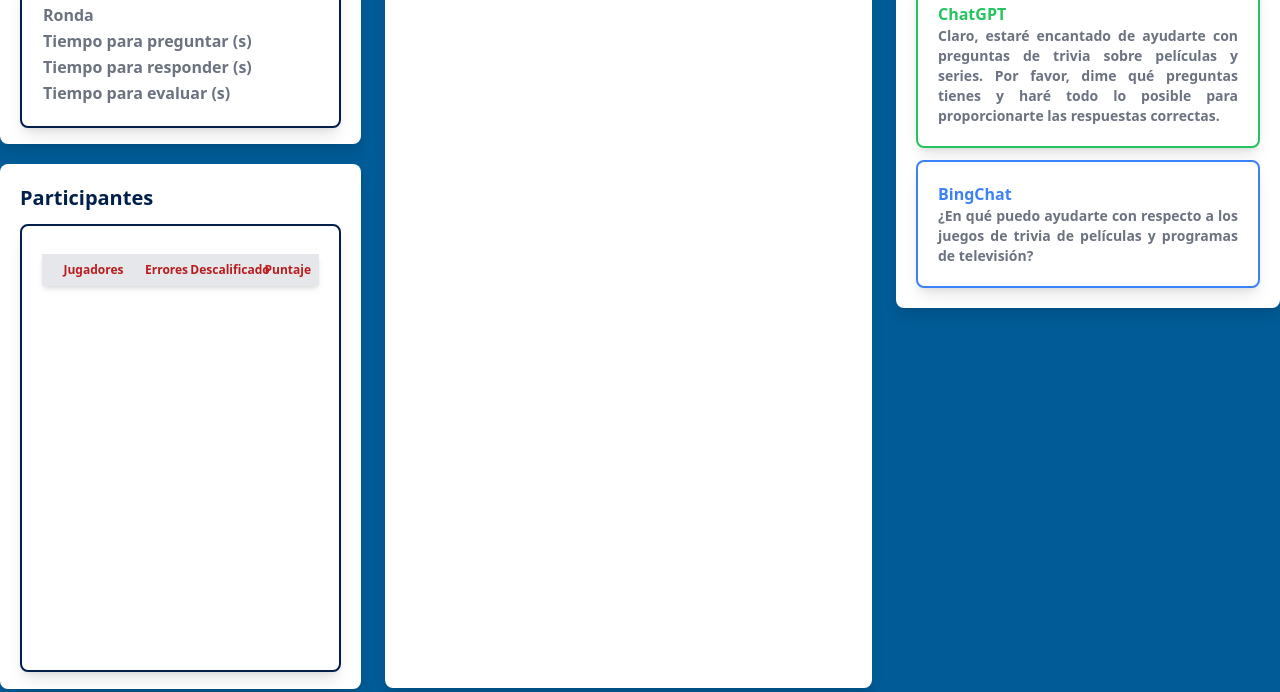
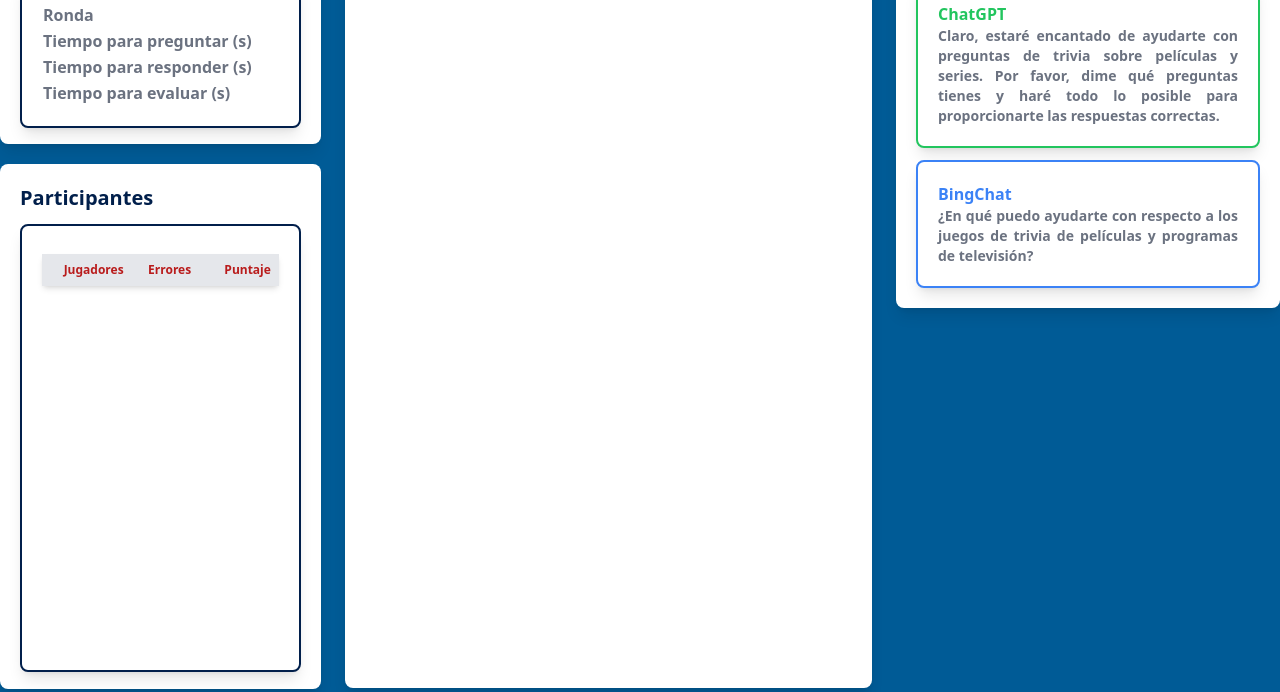
Before and after one commit to SebastianMaluk/movie-trivia, a website with bundled scripts: page views/partida.html in a window 1280 px wide. Shown: the part 204-896 px from the top of the page. Built offline with nearby package versions, Linux system fonts and the light colour scheme; no server answers; sample sign-in values are in the browser's storage.

Commit message:
fix scoreboard header

```diff
--- a/views/partida.html
+++ b/views/partida.html
@@ -133,11 +133,8 @@
           >
             <div id="scoreboard_header" class="my-2 rounded shadow-md text-xs min-w-fit">
                 <div class="flex items-start bg-gray-200 px-2 py-2 min-w-fit">
-                    <div class="w-4/12 text-center text-red-700">Jugadores</div>
-                    <div class="w-5/12 flex justify-end items-center text-red-700">
-                        <p class="w-5/12 px-2 text-center">Errores</p>
-                        <p class="w-7/12 px-2 text-center">Descalificado</p>
-                    </div>
+                    <div class="w-4/12 text-right text-red-700">Jugadores</div>
+                    <div class="w-5/12 text-center text-red-700">Errores</div>
                     <div class="w-3/12 text-red-700 text-right">Puntaje</div>
                 </div>
             </div>
```
